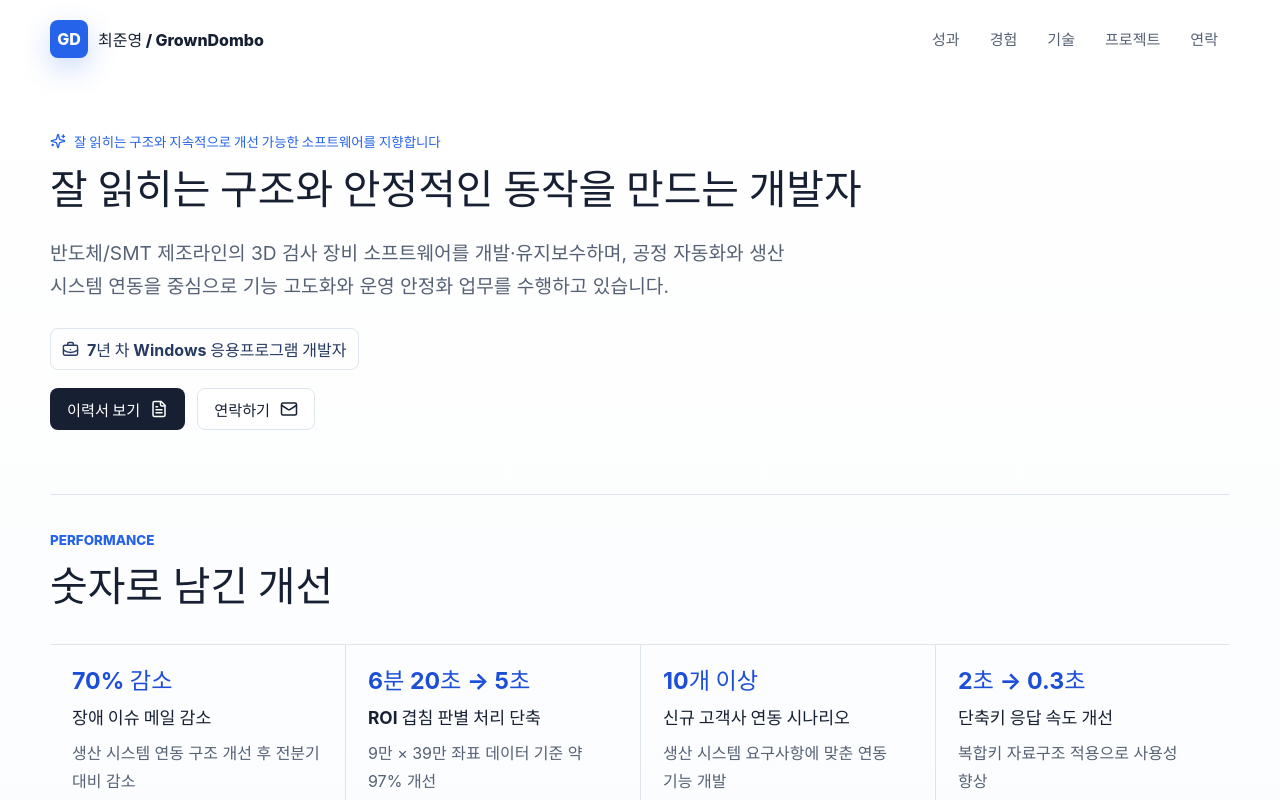
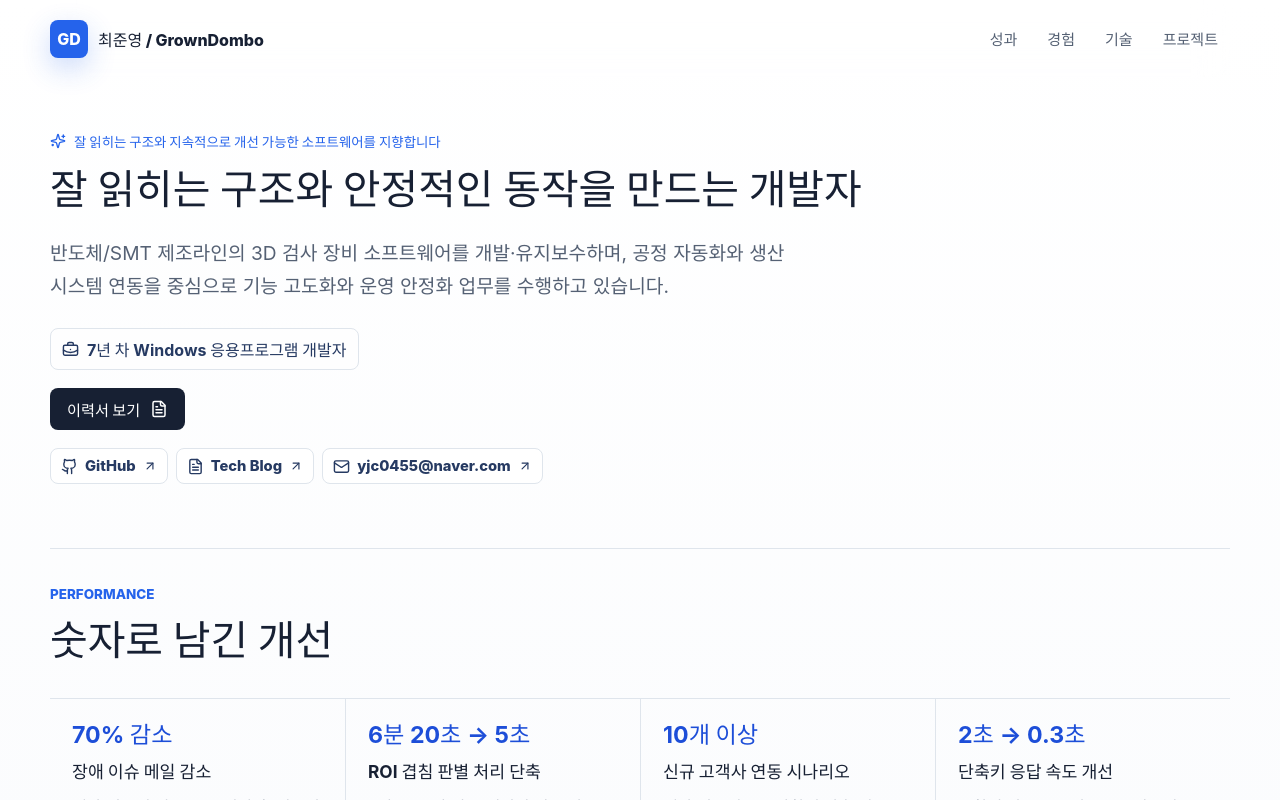
Before and after one commit to GrownDombo/GrownDombo.github.io, a React (Vite) app: page / in a window 1280 px wide. Shown: the top 800 px of the page. Built offline with nearby package versions, Linux system fonts and the light colour scheme.

Commit message:
Refine portfolio contact links

```diff
--- a/src/App.tsx
+++ b/src/App.tsx
@@ -24,7 +24,6 @@ const navItems = [
   { label: '경험', href: '#experience' },
   { label: '기술', href: '#skills' },
   { label: '프로젝트', href: '#projects' },
-  { label: '연락', href: '#contact' },
 ];
 
 const linkIcons: Record<ProfileLink['kind'], typeof Github> = {
@@ -207,10 +206,21 @@ function PortfolioHome({
                   <FileText size={18} aria-hidden="true" />
                 </a>
               ) : null}
-              <a className="button secondary" href="#contact">
-                연락하기
-                <Mail size={18} aria-hidden="true" />
-              </a>
+            </div>
+            <div className="hero-channel-links" aria-label="프로필 채널">
+              {profile.links
+                .filter((link) => link.kind !== 'resume')
+                .map((link) => {
+                  const Icon = linkIcons[link.kind];
+
+                  return (
+                    <a key={link.label} href={link.href}>
+                      <Icon size={17} aria-hidden="true" />
+                      <span>{link.label}</span>
+                      <ArrowUpRight size={14} aria-hidden="true" />
+                    </a>
+                  );
+                })}
             </div>
           </div>
         </section>
@@ -329,31 +339,6 @@ function PortfolioHome({
           </div>
         </section>
 
-        <section className="contact-section" id="contact" aria-labelledby="contact-title">
-          <div>
-            <p className="section-kicker">Contact</p>
-            <h2 id="contact-title">더 자세한 이력과 기록은 아래 링크에서 확인할 수 있습니다.</h2>
-          </div>
-          <div className="contact-links">
-            {profile.links.map((link) => {
-              const Icon = linkIcons[link.kind];
-              const isResumeLink = link.kind === 'resume';
-
-              return (
-                <a
-                  key={link.label}
-                  href={isResumeLink ? resumePath : link.href}
-                  className="contact-link"
-                  onClick={isResumeLink ? (event) => onNavigate(event, resumePath) : undefined}
-                >
-                  <Icon size={20} aria-hidden="true" />
-                  <span>{link.label}</span>
-                  <ArrowUpRight size={16} aria-hidden="true" />
-                </a>
-              );
-            })}
-          </div>
-        </section>
       </main>
     </div>
   );
@@ -404,12 +389,26 @@ function ResumePage({ onNavigate }: { onNavigate: InternalNavigate }) {
                 <div>
                   <dt>Channel</dt>
                   <dd className="resume-channel-list">
-                    {resumeInfo.channels.map((channel) => (
-                      <a key={channel.label} href={channel.href} target="_blank" rel="noreferrer">
-                        <span>{channel.label}</span>
-                        {channel.value}
-                      </a>
-                    ))}
+                    {resumeInfo.channels.map((channel) => {
+                      const ChannelIcon = channel.label === 'GitHub' ? Github : FileText;
+
+                      return (
+                        <a
+                          key={channel.label}
+                          href={channel.href}
+                          target="_blank"
+                          rel="noreferrer"
+                          aria-label={`${channel.label} 바로가기`}
+                        >
+                          <span className="resume-channel-icon" aria-hidden="true">
+                            <ChannelIcon size={22} />
+                          </span>
+                          <span className="resume-channel-text">
+                            <strong>{channel.label}</strong>
+                          </span>
+                        </a>
+                      );
+                    })}
                   </dd>
                 </div>
                 <div>
--- a/src/data/portfolio.ts
+++ b/src/data/portfolio.ts
@@ -63,14 +63,14 @@ export const profile: Profile = {
       kind: 'github',
     },
     {
-      label: 'Email',
+      label: 'Tech Blog',
+      href: 'https://growndombo.tistory.com/',
+      kind: 'blog',
+    },
+    {
+      label: 'yjc0455@naver.com',
       href: 'mailto:yjc0455@naver.com',
       kind: 'email',
-    },
-    {
-      label: 'Blog',
-      href: 'https://growndombo.tistory.com/',
-      kind: 'blog',
     },
     {
       label: 'Resume',
--- a/src/data/resume.ts
+++ b/src/data/resume.ts
@@ -53,10 +53,10 @@ export const resumeInfo = {
     {
       label: 'GitHub',
       value: 'GrownDombo',
-      href: 'https://github.com/GrownDombo/Dombos_Projects',
+      href: 'https://github.com/GrownDombo',
     },
     {
-      label: 'Blog',
+      label: 'Tech Blog',
       value: 'growndombo.tistory.com',
       href: 'https://growndombo.tistory.com',
     },
--- a/src/styles.css
+++ b/src/styles.css
@@ -243,12 +243,50 @@ main {
 
 .button:hover,
 .button:focus-visible,
+.hero-channel-links a:hover,
+.hero-channel-links a:focus-visible,
 .contact-link:hover,
 .contact-link:focus-visible,
 .project-links a:hover,
 .project-links a:focus-visible {
   transform: translateY(-2px);
   outline: none;
+}
+
+.hero-channel-links {
+  display: flex;
+  flex-wrap: wrap;
+  gap: 8px;
+  margin-top: 18px;
+}
+
+.hero-channel-links a {
+  display: inline-flex;
+  align-items: center;
+  gap: 7px;
+  max-width: 100%;
+  min-height: 36px;
+  padding: 7px 10px;
+  border: 1px solid var(--line);
+  border-radius: 8px;
+  color: #263a62;
+  background: #ffffff;
+  font-size: 0.92rem;
+  font-weight: 800;
+  transition:
+    transform 180ms ease,
+    border-color 180ms ease,
+    color 180ms ease;
+}
+
+.hero-channel-links span {
+  min-width: 0;
+}
+
+.hero-channel-links a:hover,
+.hero-channel-links a:focus-visible {
+  border-color: rgb(37 99 235 / 34%);
+  color: var(--forest);
 }
 
 .hero-visual {
@@ -1152,20 +1190,38 @@ main {
 }
 
 .resume-channel-list a {
-  display: grid;
-  gap: 2px;
-  min-width: 148px;
-  padding: 8px 10px;
+  display: inline-flex;
+  align-items: center;
+  gap: 10px;
+  min-width: 176px;
+  padding: 10px 12px;
   border: 1px solid rgb(37 99 235 / 12%);
   border-radius: 8px;
   background: #f8fbff;
-}
-
-.resume-channel-list span {
+  text-decoration: none;
+}
+
+.resume-channel-icon {
+  display: grid;
+  flex: 0 0 auto;
+  place-items: center;
+  width: 38px;
+  height: 38px;
+  border-radius: 8px;
+  color: #ffffff;
+  background: var(--forest);
+}
+
+.resume-channel-text {
+  display: grid;
+  min-width: 0;
+}
+
+.resume-channel-text strong {
   color: var(--forest);
-  font-size: 0.76rem;
+  font-size: 0.9rem;
   font-weight: 900;
-  text-transform: uppercase;
+  line-height: 1.2;
 }
 
 .resume-skill-lines {
@@ -1545,13 +1601,15 @@ main {
   }
 
   .hero-actions,
-  .hero-meta {
+  .hero-meta,
+  .hero-channel-links {
     display: grid;
     grid-template-columns: 1fr;
   }
 
   .button,
-  .hero-meta span {
+  .hero-meta span,
+  .hero-channel-links a {
     width: 100%;
   }
 
```
